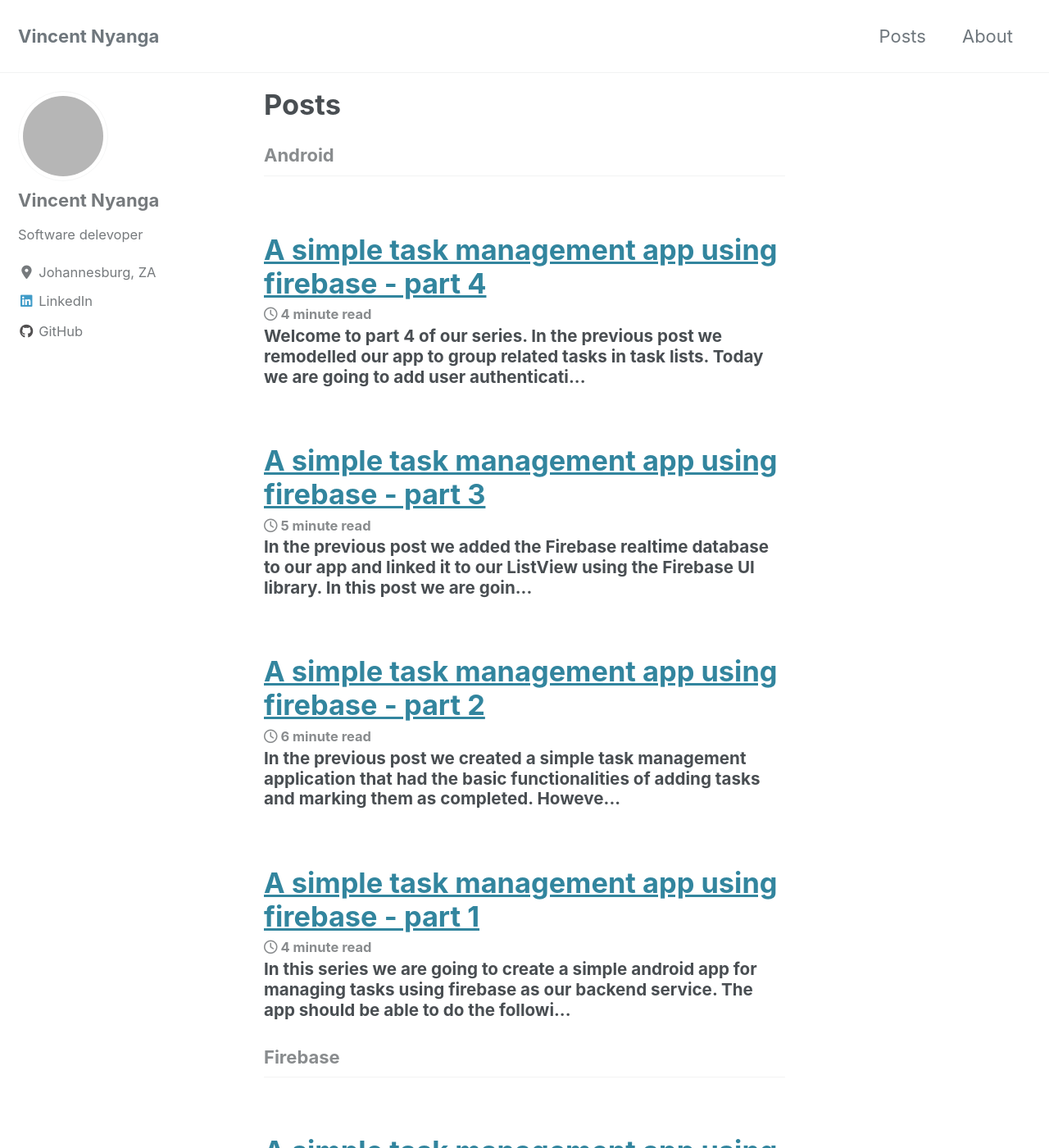
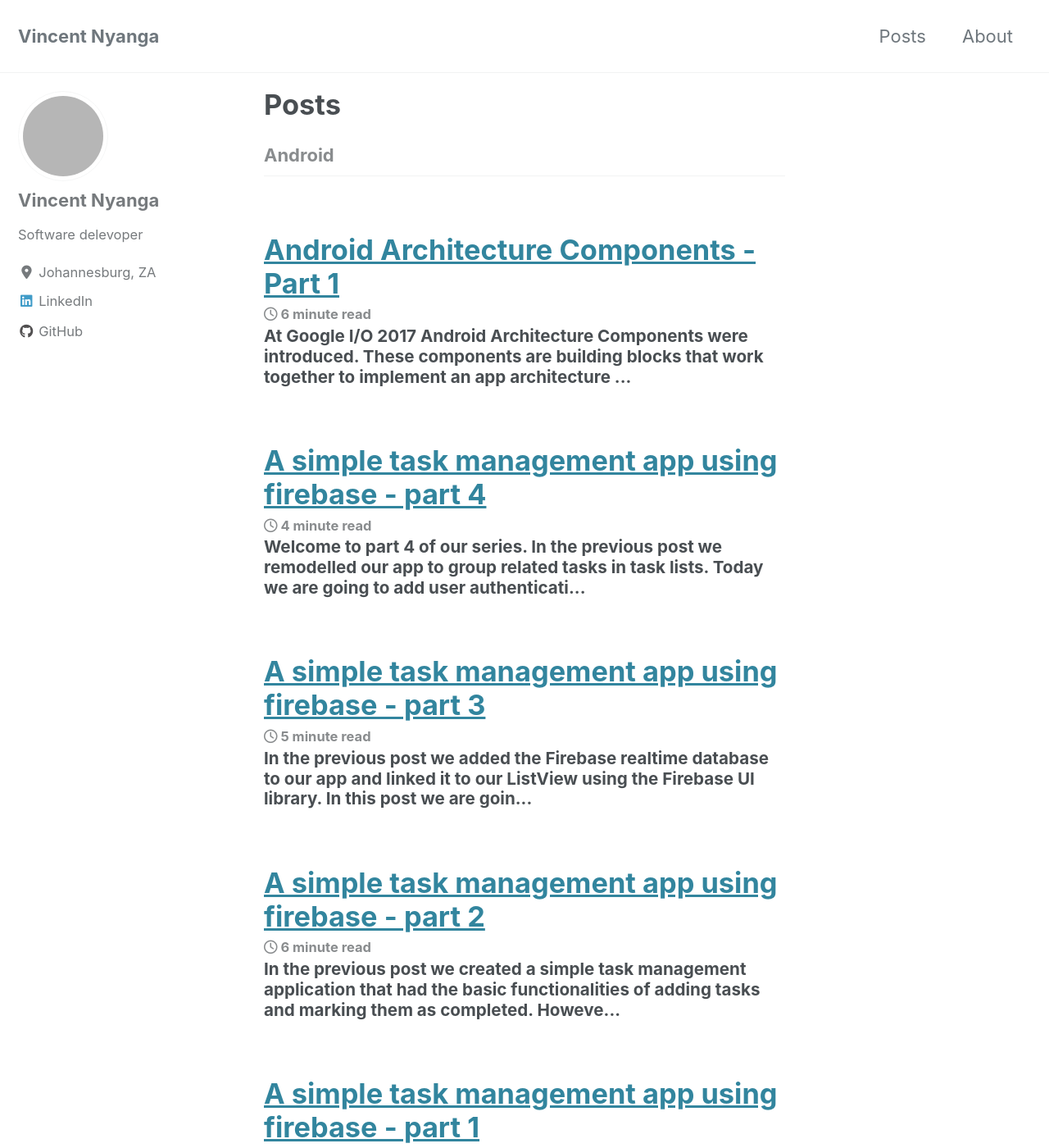
Before and after one commit to vince-nyanga/vince-nyanga.github.io, a Jekyll site: the page built from _pages/posts.md, in a window 1280 px wide and 1400 px high. Shown: the whole window at 82% size. Built offline with Jekyll 4.4.1, drawn with Linux system fonts in a browser that asks for light colours; cached includes are drawn as plain includes; nearby versions of some CDN libraries; some of the changed text lies outside the part shown; grey boxes are pictures that could not be loaded.

Commit message:
updated post

```diff
--- a/_posts/2017-06-13-android-architecture-components-part-1.md
+++ b/_posts/2017-06-13-android-architecture-components-part-1.md
@@ -1,8 +1,9 @@
 ---
-layout: post
 title: Android Architecture Components - Part 1
-published: true
+date: 2017-06-13
+tags: [Android, Architecture]
 ---
+
 At Google I/O 2017 Android Architecture Components were introduced. These components are building blocks that work together to implement an app architecture that is easy to maintain and avoids numerous pain points. They help developers:
 - Manage activity and fragment lifecycles to avoid memory leaks, which are a real pain.
 - Persist POJOs to a SQLite database without much of a hussle.
```
